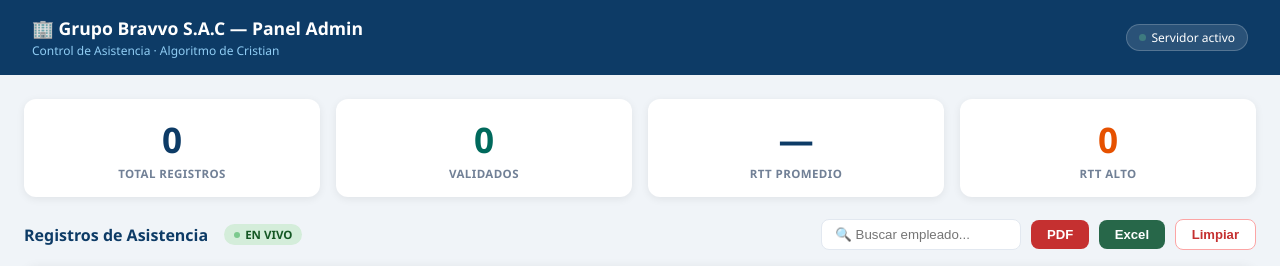
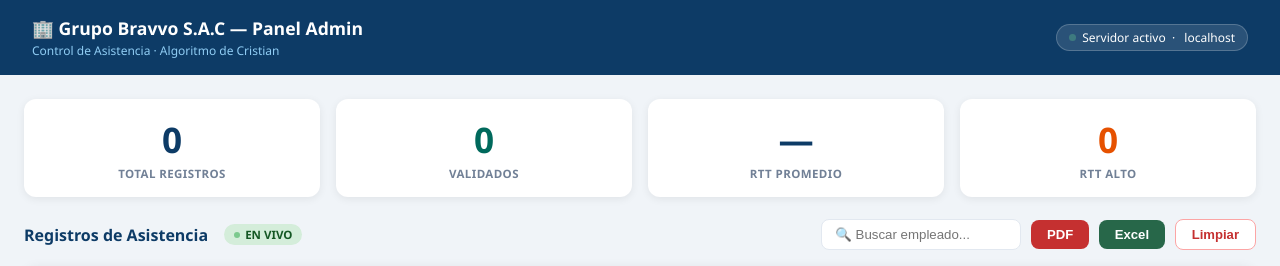
Before and after one commit to henrysixtoch/asistencia_bravvo, a Flask app: page /admin in a window 1280 px wide. Shown: the top 266 px of the page. Run offline with Flask 3, Linux system fonts and the light colour scheme; data that the repository does not hold is empty.

Commit message:
Enhance server status message with URL
Updated server status display to include URL.

```diff
--- a/templates/admin.html
+++ b/templates/admin.html
@@ -81,7 +81,7 @@
     <h1>🏢 Grupo Bravvo S.A.C — Panel Admin</h1>
     <p>Control de Asistencia · Algoritmo de Cristian</p>
   </div>
-  <div class="sv-badge"><span class="dot"></span> Servidor activo</div>
+  <div class="sv-badge"><span class="dot"></span> Servidor activo &nbsp;·&nbsp; <span id="sv-url"></span></div>
 </header>
 
 <main>
```
